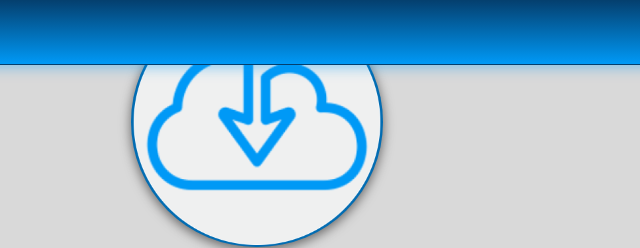
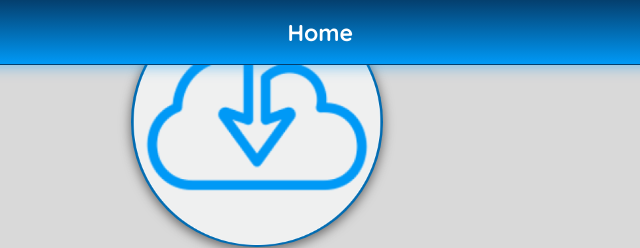
Before and after one commit to matiastx/E6---Online-Bank, a plain HTML site: page pages/login.html in a window 1280 px wide. Shown: the top 248 px of the page, 383-1023 px from the left. Drawn offline with Linux system fonts and the light colour scheme.

Commit message:
add: home en login y register

```diff
--- a/assets/animaciones.css
+++ b/assets/animaciones.css
@@ -140,6 +140,15 @@ html {
   transition: all 0.5s ease;
 }
 
+.log-reg-home:hover {
+  text-shadow: var(--AzulClaro) 3px 2px;
+  background-color: var(--CelesteClaro);
+  border-radius: 10px;
+  box-shadow: 0px 3px 12px 0px var(--CelesteClaro);
+  -webkit-box-shadow: 0px 0px 15px 12px var(--CelesteClaro);
+  transition: all 0.5s ease;
+}
+
 .frm-btn:hover {
   background: linear-gradient(
     180deg,
--- a/assets/styles.css
+++ b/assets/styles.css
@@ -687,6 +687,13 @@ footer {
   top: -20px;
 }
 
+.log-reg-home {
+  font-family: "Quicksand", sans-serif;
+  font-size: 23px;
+  font-weight: 700;
+  color: var(--Blanco);
+}
+
 .log-reg-container p {
   padding-bottom: 35px;
   text-align: center;
--- a/pages/login.html
+++ b/pages/login.html
@@ -16,11 +16,12 @@
   </head>
   <body>
     <header class="flex center">
-      <nav class="navbar-container flex">
+      <nav class="navbar-container flex center">
         <div class="logo-container flex">
           <img src="../assets/img/Logo_Circ.png" alt="logo" class="logo" />
           <a href="../index.html">Money<span>Net</span></a>
         </div>
+        <a class="log-reg-home" href="../index.html">Home</a>
         <img class="navbar-user" src="../assets/Icons/icon-user.png" alt="" />
       </nav>
     </header>
```
Also changed, not shown: pages/register.html (+2 -1 lines).
